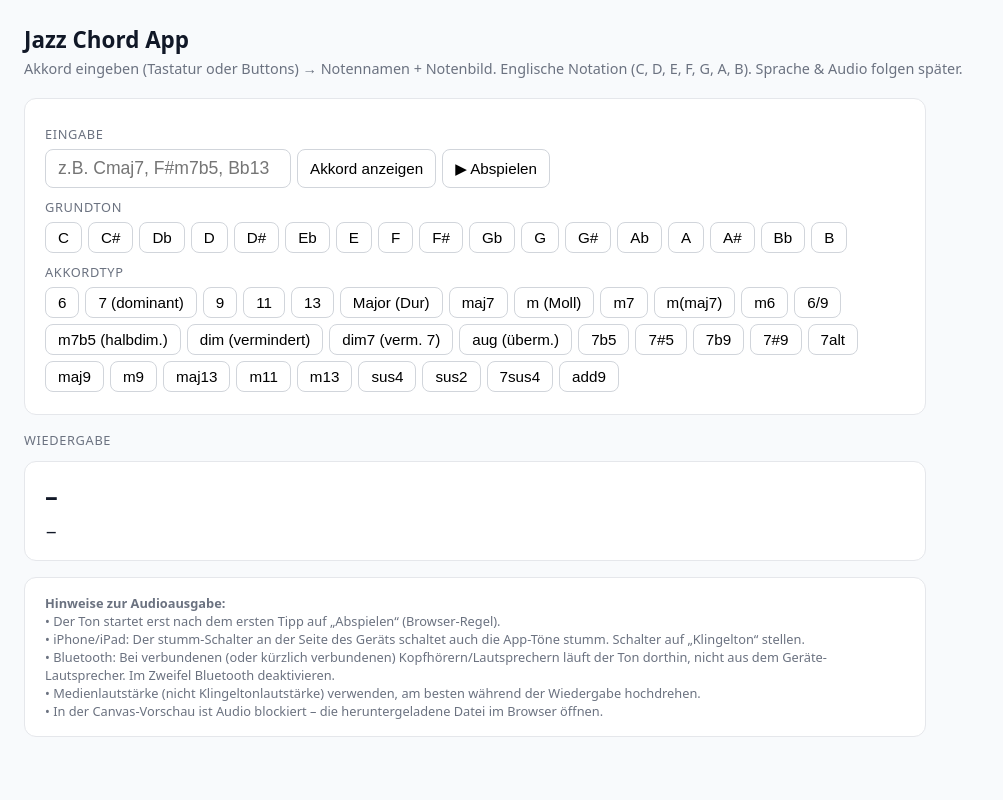
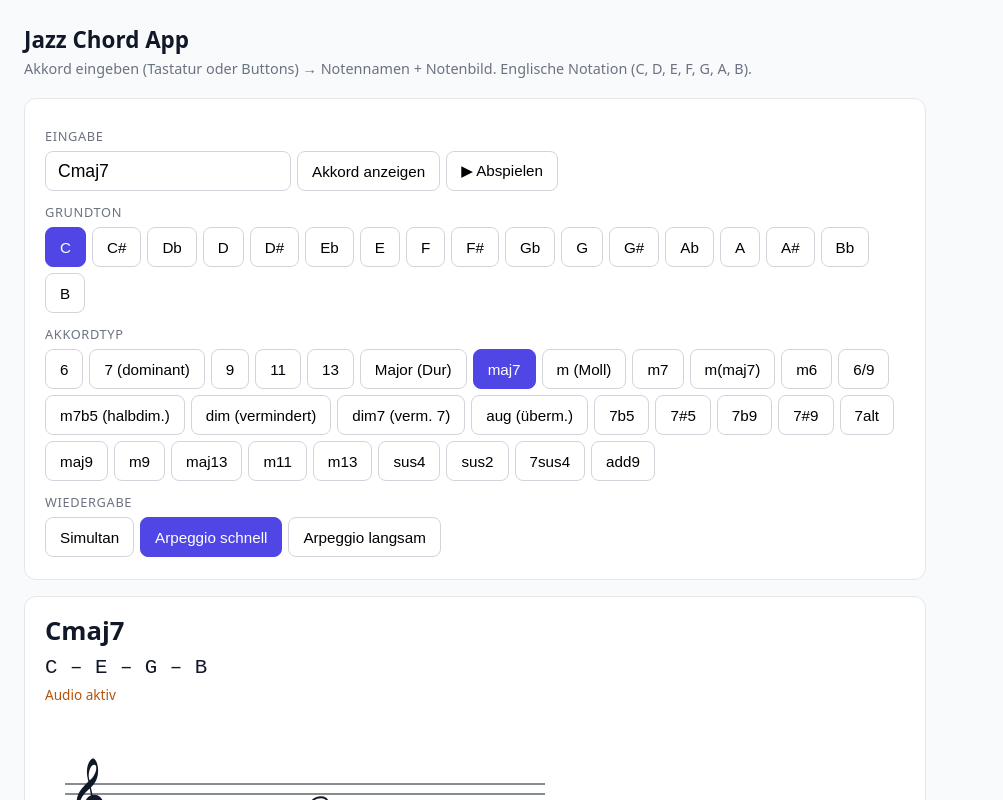
Before and after one commit to felixilefwicki48-ai/JazzCords, a plain HTML site: page index.html in a window 1280 px wide. Both pictures are taken after a click on the button "▶ Abspielen". Shown: the top 800 px of the page, without its empty margins (0-1003 px from the left). Drawn offline with Linux system fonts and the light colour scheme.

Commit message:
Add files via upload

```diff
--- a/index.html
+++ b/index.html
@@ -11,51 +11,54 @@
   p.sub { color:#6b7280; margin:0 0 20px; font-size:.9rem; }
   .card { background:#fff; border:1px solid #e5e7eb; border-radius:12px; padding:16px 20px; margin-bottom:16px; max-width:860px; }
   .row { display:flex; flex-wrap:wrap; gap:6px; margin:6px 0; }
-  button { border:1px solid #d1d5db; background:#fff; border-radius:8px; padding:6px 12px; cursor:pointer; font-size:.95rem; }
+  button { border:1px solid #d1d5db; background:#fff; border-radius:8px; padding:8px 14px; cursor:pointer; font-size:.95rem; min-height:40px; }
   button:hover { background:#eef2ff; border-color:#6366f1; }
   button.active { background:#4f46e5; color:#fff; border-color:#4f46e5; }
   input#chordInput { font-size:1.1rem; padding:8px 12px; border:1px solid #d1d5db; border-radius:8px; width:220px; }
-  .label { font-size:.8rem; text-transform:uppercase; letter-spacing:.05em; color:#6b7280; margin-top:10px; }
+  .label { font-size:.8rem; text-transform:uppercase; letter-spacing:.05em; color:#6b7280; margin-top:12px; }
   #noteNames { font-size:1.3rem; font-family: ui-monospace, monospace; margin-top:8px; }
   #chordSymbol { font-size:1.6rem; font-weight:700; margin-bottom:4px; }
   .err { color:#dc2626; }
   svg { max-width:100%; }
+  #audioStatus { color:#b45309; font-size:.85rem; min-height:1.2em; margin-top:6px; }
 </style>
 </head>
 <body>
 <h1>Jazz Chord App</h1>
-<p class="sub">Akkord eingeben (Tastatur oder Buttons) → Notennamen + Notenbild. Englische Notation (C, D, E, F, G, A, B). Sprache &amp; Audio folgen später.</p>
+<p class="sub">Akkord eingeben (Tastatur oder Buttons) → Notennamen + Notenbild. Englische Notation (C, D, E, F, G, A, B).</p>
 
 <div class="card">
   <div class="label">Eingabe</div>
   <div class="row">
     <input id="chordInput" placeholder="z.B. Cmaj7, F#m7b5, Bb13" />
     <button id="parseBtn">Akkord anzeigen</button>
-    <button id="playBtn">&#9654; Abspielen</button>
+    <button id="playBtn">▶ Abspielen</button>
   </div>
+
   <div class="label">Grundton</div>
   <div class="row" id="roots"></div>
+
   <div class="label">Akkordtyp</div>
   <div class="row" id="qualities"></div>
-</div>
 
   <div class="label">Wiedergabe</div>
   <div class="row" id="playModes"></div>
+</div>
 
 <div class="card">
   <div id="chordSymbol">–</div>
   <div id="noteNames">–</div>
-  <div id="audioStatus" style="color:#b45309; font-size:.85rem;"></div>
+  <div id="audioStatus"></div>
   <div id="staff"></div>
 </div>
 
 <div class="card" style="font-size:.8rem; color:#6b7280;">
   <strong>Hinweise zur Audioausgabe:</strong><br/>
-  &#8226; Der Ton startet erst nach dem ersten Tipp auf „Abspielen“ (Browser-Regel).<br/>
-  &#8226; iPhone/iPad: Der stumm-Schalter an der Seite des Geräts schaltet auch die App-Töne stumm. Schalter auf „Klingelton“ stellen.<br/>
-  &#8226; Bluetooth: Bei verbundenen (oder kürzlich verbundenen) Kopfhörern/Lautsprechern läuft der Ton dorthin, nicht aus dem Geräte-Lautsprecher. Im Zweifel Bluetooth deaktivieren.<br/>
-  &#8226; Medienlautstärke (nicht Klingeltonlautstärke) verwenden, am besten während der Wiedergabe hochdrehen.<br/>
-  &#8226; In der Canvas-Vorschau ist Audio blockiert – die heruntergeladene Datei im Browser öffnen.
+  • Der Ton startet erst nach dem ersten Tipp auf „Abspielen“ (Browser-Regel, besonders Safari).<br/>
+  • iPhone/iPad: Der stumm-Schalter an der Seite des Geräts schaltet auch die App-Töne stumm. Schalter auf „Klingelton“ stellen.<br/>
+  • Bluetooth: Bei verbundenen Kopfhörern/Lautsprechern läuft der Ton dorthin. Im Zweifel Bluetooth deaktivieren.<br/>
+  • Medienlautstärke (nicht Klingeltonlautstärke) verwenden.<br/>
+  • In manchen Vorschau-Umgebungen ist Audio blockiert – die Datei lokal im Browser öffnen.
 </div>
 
 <script>
@@ -63,7 +66,6 @@
 const LETTERS = ['C','D','E','F','G','A','B'];
 const LETTER_PC = {C:0,D:2,E:4,F:5,G:7,A:9,B:11};
 
-// Intervalle: [Halbtöne ab Grundton, Grad (für die Schreibweise)]
 const QUALITIES = {
   '':        {label:'Major (Dur)',            iv:[[0,1],[4,3],[7,5]]},
   'maj7':    {label:'maj7',                   iv:[[0,1],[4,3],[7,5],[11,7]]},
@@ -97,7 +99,6 @@ const QUALITIES = {
   'add9':    {label:'add9',                   iv:[[0,1],[4,3],[7,5],[14,7]]}
 };
 
-// Suffix-Aliase für den Text-Parser
 const ALIASES = {
   'maj7':'maj7','M7':'maj7','maj':'','M':'','Δ':'maj7','^':'maj7',
   '7':'7','dom7':'7',
@@ -131,7 +132,6 @@ function parseChord(str){
   return {root, quality:suffix};
 }
 
-// Note buchstabengetreu buchstabieren
 function spell(root, semis, degree){
   const rootLetterIdx = LETTERS.indexOf(root.letter);
   const letterIdx = (rootLetterIdx + degree - 1) % 7;
@@ -150,35 +150,31 @@ function chordNotes(root, quality){
     let oct = 4;
     const letterIdx = LETTERS.indexOf(n.letter);
     const rootLetterIdx = LETTERS.indexOf(root.letter);
-    if(letterIdx < rootLetterIdx) oct = 5; // aufsteigend halten
+    if(letterIdx < rootLetterIdx) oct = 5;
     return {...n, octave: oct, semis};
   });
 }
 
 // ---------- Notenbild (SVG) ----------
 const ACC = {1:'♯',0:'',[-1]:'♭',2:'♯♯',[-2]:'♭♭'};
-// diatonische Stufe: C=0 ... B=6, C4 = Position 0, B4 = Position 6 (Mittellinie)
 const STAFF_STEP = {C:0,D:1,E:2,F:3,G:4,A:5,B:6};
 
 function noteY(letter, octave){
   const pos = (octave-4)*7 + STAFF_STEP[letter];
-  return 100 - (pos-6)*5; // 5px pro Stufe, B4 auf der Mittellinie (y=100)
+  return 100 - (pos-6)*5;
 }
 
 function renderStaff(notes){
   const W = 520, H = 220;
   let svg = `<svg viewBox="0 0 ${W} ${H}" width="${W}" height="${H}" xmlns="http://www.w3.org/2000/svg">`;
-  // 5 Linien: E5(80) bis F4(120), Linienabstand 10
   for(let i=0;i<5;i++){
     const y = 80 + i*10;
     svg += `<line x1="20" y1="${y}" x2="${W-20}" y2="${y}" stroke="#111827" stroke-width="1"/>`;
   }
-  // Violinschlüssel als Text-Glyphen-Ersatz
   svg += `<text x="24" y="112" font-size="64" fill="#111827" font-family="serif">&#119070;</text>`;
   let x = 100;
   for(const n of notes){
     const y = noteY(n.letter, n.octave);
-    // Hilfslinien
     if(y <= 70){ for(let ly=70; ly>=y; ly-=10) svg += `<line x1="${x-14}" y1="${ly}" x2="${x+14}" y2="${ly}" stroke="#111827"/>`; }
     if(y >= 130){ for(let ly=130; ly<=y; ly+=10) svg += `<line x1="${x-14}" y1="${ly}" x2="${x+14}" y2="${ly}" stroke="#111827"/>`; }
     svg += `<ellipse cx="${x}" cy="${y}" rx="9" ry="6.5" fill="none" stroke="#111827" stroke-width="2" transform="rotate(-20 ${x} ${y})"/>`;
@@ -193,6 +189,14 @@ function renderStaff(notes){
 // ---------- UI ----------
 let selRoot = {letter:'C', alter:0};
 let selQuality = 'maj7';
+let playMode = localStorage.getItem('jazzPlayMode') || 'arpFast';
+
+const PLAY_MODES = [
+  {id:'sim',     label:'Simultan'},
+  {id:'arpFast', label:'Arpeggio schnell'},
+  {id:'arpSlow', label:'Arpeggio langsam'}
+];
+const MODE_GAP = {sim:0, arpFast:0.11, arpSlow:0.32};
 
 const rootsEl = document.getElementById('roots');
 const qualEl = document.getElementById('qualities');
@@ -207,7 +211,7 @@ ROOT_LABELS.forEach(r=>{
   const b = document.createElement('button');
   b.textContent = r;
   b.dataset.root = r;
-  b.onclick = ()=>{ setRoot(r); input.value = r + (ALIASES[selQuality] ?? selQuality); update(); };
+  b.onclick = ()=>{ setRoot(r); input.value = r + (selQuality || ''); update(); };
   rootsEl.appendChild(b);
 });
 
@@ -223,7 +227,11 @@ PLAY_MODES.forEach(m=>{
   const b = document.createElement('button');
   b.textContent = m.label;
   b.dataset.mode = m.id;
-  b.onclick = ()=>{ playMode = m.id; refreshButtons(); };
+  b.onclick = ()=>{
+    playMode = m.id;
+    localStorage.setItem('jazzPlayMode', playMode);
+    refreshButtons();
+  };
   playModesEl.appendChild(b);
 });
 
@@ -234,6 +242,7 @@ function setRoot(label){
   if(r) selRoot = r;
   refreshButtons();
 }
+
 function refreshButtons(){
   document.querySelectorAll('#roots button').forEach(b=> b.classList.toggle('active', b.dataset.root === rootLabel(selRoot)));
   document.querySelectorAll('#qualities button').forEach(b=> b.classList.toggle('active', b.dataset.q === selQuality));
@@ -244,83 +253,100 @@ function update(){
   const parsed = parseChord(input.value);
   if(!parsed){
     symEl.textContent = 'Unbekannter Akkord: "' + input.value + '"';
-    symEl.classList.add('err'); namesEl.textContent=''; staffEl.innerHTML='';
+    symEl.classList.add('err');
+    namesEl.textContent = '';
+    staffEl.innerHTML = '';
     return;
   }
   symEl.classList.remove('err');
-  selRoot = parsed.root; selQuality = parsed.quality; refreshButtons();
+  selRoot = parsed.root;
+  selQuality = parsed.quality;
+  refreshButtons();
   const notes = chordNotes(selRoot, selQuality);
   symEl.textContent = rootLabel(selRoot) + selQuality;
   namesEl.textContent = notes.map(n => n.letter + (n.alter>0?'♯'.repeat(n.alter):n.alter<0?'♭'.repeat(-n.alter):'')).join('  –  ');
   staffEl.innerHTML = renderStaff(notes);
 }
 
-// ---------- Audio (Web Audio API, keine Datenbank nötig) ----------
+// ---------- Audio (Safari-tauglich) ----------
 let actx = null;
-let playMode = 'arpFast'; // 'sim' | 'arpFast' | 'arpSlow'
-const PLAY_MODES = [
-  {id:'sim',     label:'Simultan'},
-  {id:'arpFast', label:'Arpeggio schnell'},
-  {id:'arpSlow', label:'Arpeggio langsam'}
-];
-const MODE_GAP = {sim:0, arpFast:0.12, arpSlow:0.35};
+
 function midiFromNote(n){
-  // MIDI-Nummer: C4 = 60
   const base = {C:0,D:2,E:4,F:5,G:7,A:9,B:11}[n.letter];
   return 12*(n.octave+1) + base + n.alter;
 }
-let audioStatus = '';
+
+function showStatus(msg){
+  const el = document.getElementById('audioStatus');
+  if(el) el.textContent = msg || '';
+}
+
+async function ensureAudio(){
+  if(!actx){
+    actx = new (window.AudioContext || window.webkitAudioContext)();
+  }
+  if(actx.state === 'suspended'){
+    try {
+      await actx.resume();
+    } catch(e) {
+      return false;
+    }
+  }
+  return actx.state === 'running';
+}
+
 async function playChord(notes){
-  try{
-    actx = actx || new (window.AudioContext || window.webkitAudioContext)();
-    if(actx.state === 'suspended'){
-      try { await actx.resume(); } catch(e) { audioStatus = 'Audio blockiert (Vorschau): Bitte Datei herunterladen und direkt im Browser öffnen.'; }
-    }
-    if(actx.state !== 'running'){
-      audioStatus = 'Audio-Kontext-Status: ' + actx.state + ' (nicht aktiv)';
-      showStatus();
+  try {
+    const ok = await ensureAudio();
+    if(!ok){
+      showStatus('Audio noch blockiert – bitte noch einmal auf „Abspielen“ tippen.');
       return;
     }
-    audioStatus = 'Audio aktiv (' + actx.state + ', ' + actx.sampleRate + ' Hz)';
-    showStatus();
-    const t0 = actx.currentTime + 0.02;
-    const dur = 1.8;
-    notes.forEach((n,i)=>{
-      const freq = 440 * Math.pow(2, (midiFromNote(n)-69)/12);
-    const start = t0 + i*MODE_GAP[playMode]; // simultan oder gerollt
-      // zwei Oszillatoren für einen wärmeren Klang
-      [['triangle',0.5],['sine',0.35]].forEach(([type,gain])=>{
+    showStatus('Audio aktiv');
+
+    const t0 = actx.currentTime + 0.03;
+    const dur = 1.6;
+    const gap = MODE_GAP[playMode] ?? 0.12;
+
+    notes.forEach((n, i) => {
+      const freq = 440 * Math.pow(2, (midiFromNote(n) - 69) / 12);
+      const start = t0 + i * gap;
+
+      [['triangle', 0.45], ['sine', 0.28]].forEach(([type, gain]) => {
         const osc = actx.createOscillator();
         const g = actx.createGain();
         osc.type = type;
-        osc.frequency.value = freq;
-        g.gain.setValueAtTime(0, start);
-        g.gain.linearRampToValueAtTime(gain*0.25, start+0.02);
-        g.gain.exponentialRampToValueAtTime(0.0001, start+dur);
+        osc.frequency.setValueAtTime(freq, start);
+
+        g.gain.setValueAtTime(0.0001, start);
+        g.gain.exponentialRampToValueAtTime(gain * 0.22, start + 0.025);
+        g.gain.exponentialRampToValueAtTime(0.0001, start + dur);
+
         osc.connect(g).connect(actx.destination);
         osc.start(start);
-        osc.stop(start+dur+0.1);
+        osc.stop(start + dur + 0.05);
       });
     });
-  }catch(e){
-    audioStatus = 'Audio-Fehler: ' + e.message;
-    showStatus();
+  } catch(e) {
+    showStatus('Audio-Fehler: ' + e.message);
   }
 }
-function showStatus(){
-  const el = document.getElementById('audioStatus');
-  if(el) el.textContent = audioStatus;
-}
-document.getElementById('playBtn').onclick = ()=>{
+
+// Event-Listener
+document.getElementById('playBtn').onclick = async () => {
   const parsed = parseChord(input.value);
-  if(parsed) playChord(chordNotes(parsed.root, parsed.quality));
+  if(parsed){
+    await playChord(chordNotes(parsed.root, parsed.quality));
+  }
 };
 
 document.getElementById('parseBtn').onclick = update;
-input.addEventListener('keydown', e=>{ if(e.key==='Enter') update(); });
+input.addEventListener('keydown', e => { if(e.key === 'Enter') update(); });
 
+// Start
 input.value = 'Cmaj7';
 update();
+refreshButtons();
 </script>
 </body>
 </html>
```
